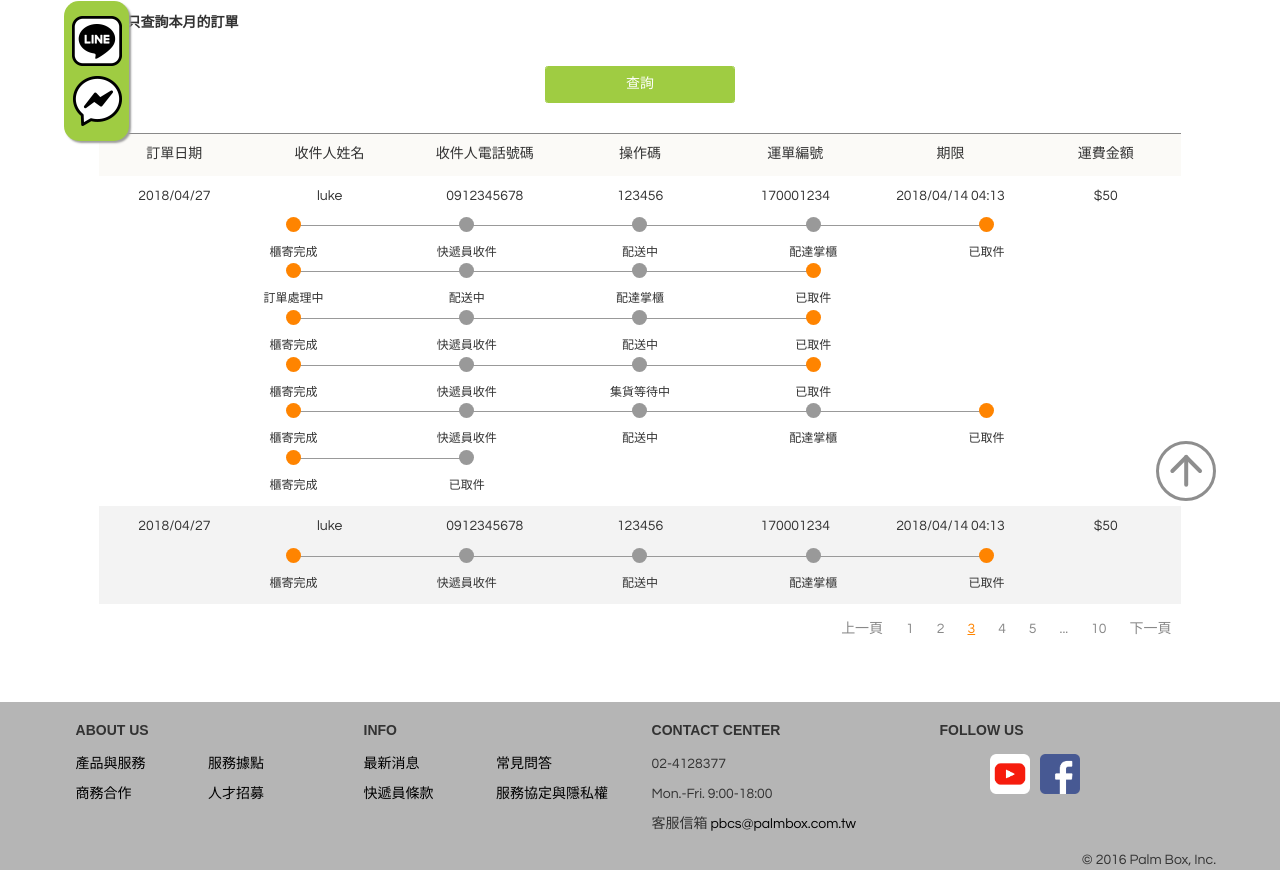
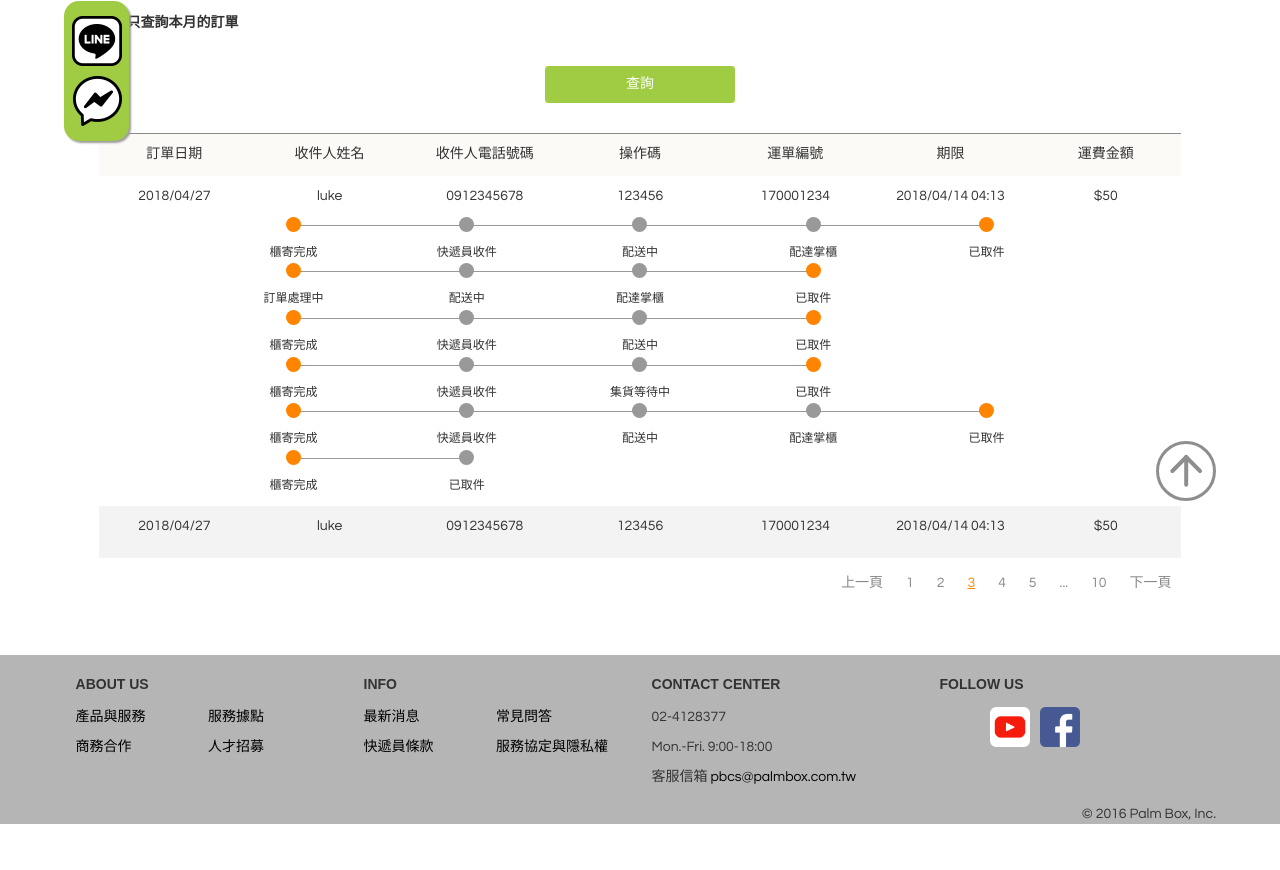
Before and after one commit to dongjhe/Palmbox_web, a website: page order_info.html in a window 1280 px wide. Shown: the part 399-1269 px from the top of the page. After the commit the page ends 1223 px from the top, so only its background shows below. Drawn offline with nearby package versions, Linux system fonts and the light colour scheme.

Commit message:
調整完修改內容

```diff
--- a/order_info.html
+++ b/order_info.html
@@ -233,15 +233,7 @@
                                     <p>2018/04/14 04:13</p>
                                     <p>$50</p>
                                 </div>
-                                <div class="process">
-                                    <ul>
-                                        <li class="active"><span></span>櫃寄完成</li>
-                                        <li><span></span>快遞員收件</li>
-                                        <li><span></span>配送中</li>
-                                        <li><span></span>配達掌櫃</li>
-                                        <li class="active"><span></span>已取件</li>
-                                    </ul>
-                                </div>
+
                             </div>
                         </div>
 
```
Also changed, not shown: deliveryinquiry.html (+0 -17 lines).
